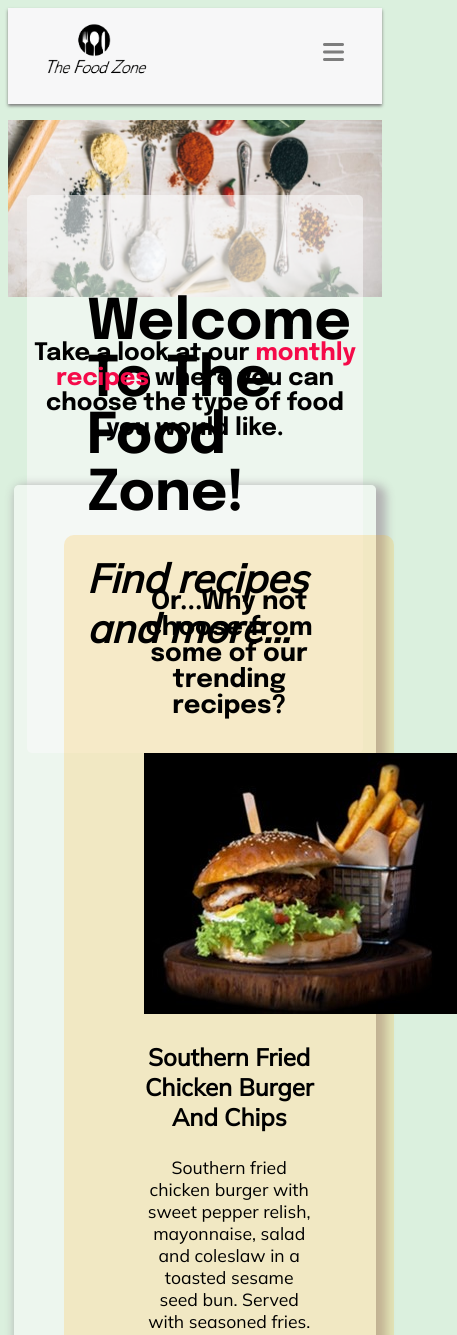
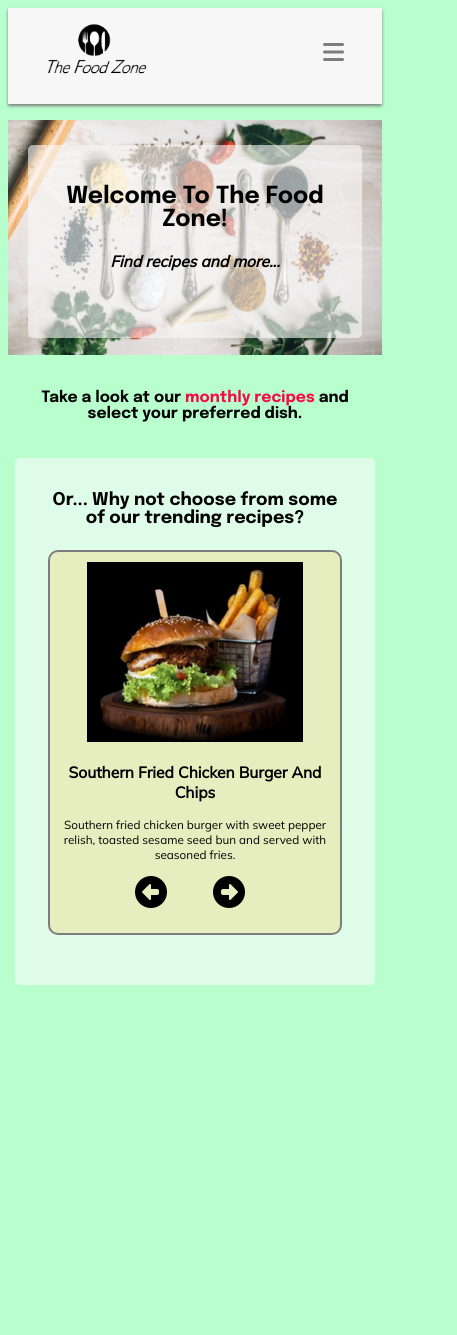
Before and after one commit to LivBurton/JS-recipes, a plain HTML site: page index.html in a window 390 px wide. Shown: the top 1335 px of the page, 457 px wide, since content can reach past the window. After the commit the page ends 1025 px from the top, so only its background shows below. Drawn offline with Linux system fonts and the light colour scheme.

Commit message:
Case seneitive images

```diff
--- a/data.js
+++ b/data.js
@@ -1,15 +1,15 @@
 let recipes = [
 	{
 		name: "southern fried chicken burger and chips",
-		description: "Southern fried chicken burger with sweet pepper relish, mayonnaise, salad and coleslaw in a toasted sesame seed bun. Served with seasoned fries.",
-		img: "images/chick-chips.JPG",
+		description: "Southern fried chicken burger with sweet pepper relish, toasted sesame seed bun and served with seasoned fries.",
+		img: "images/chick-chips.jpg",
 		selection: "meat",
 		trending: "yes",
 	},
 	{
 		name: "beef curry",
 		description: "Delicious beef curry with a mixture of spices.",
-		img: "images/curry.JPG",
+		img: "images/curry.jpg",
 		selection: "meat",
 		trending: "no",
 	},
@@ -17,84 +17,84 @@ let recipes = [
 	{
 		name: "butternut squash soup",
 		description: "A creamy and tasty soup with toasted seed and homemade bread.",
-		img: "images/soup.JPG",
+		img: "images/soup.jpg",
 		selection: "vegetarian",
 		trending: "yes",
 	},
 	{
 		name: "chicken pesto tagliatelle",
-		description: "Roasted chicken with taglietelle and pesto.",
-		img: "images/chick-pasta.JPG",
+		description: "Roasted chicken with tagliatelle and pesto.",
+		img: "images/chick-pasta.jpg",
 		selection: "meat",
 		trending: "yes",
 	},
 	{
 		name: "meatballs and spaghetti",
-		description: "Delicious beef meatballs with olives and parmesan with a twist!",
-		img: "images/meatballs.JPG",
+		description: "Delicious beef meatballs with olives and parmesan.",
+		img: "images/meatballs.jpg",
 		selection: "meat",
 		trending: "no",
 	},
 	{
 		name: "paella",
 		description: "Full of flavour, look no further for a great paella recipe!",
-		img: "images/paella.JPG",
+		img: "images/paella.jpg",
 		selection: "fish",
 		trending: "no",
 	},
 	{
 		name: "teriyaki prawn noodles",
 		description: "Sticky and sweet quick and healthy stir fry.",
-		img: "images/prawns.JPG",
+		img: "images/prawns.jpg",
 		selection: "fish",
 		trending: "no",
 	},
 	{
 		name: "peppercorn salmon",
 		description: "Pan-seared salmon in a rich, creamy peppercorn and paprika sauce.",
-		img: "images/salmon.JPG",
+		img: "images/salmon.jpg",
 		selection: "fish",
 		trending: "no",
 	},
 	{
 		name: "artichoke pizza",
 		description: "An extra tasty vegetarian pizza with roasted vegetables.",
-		img: "images/pizza.JPG",
+		img: "images/pizza.jpg",
 		selection: "vegetarian",
 		trending: "no",
 	},
 	{
 		name: "moroccan chickpeas",
 		description: "Full of Moroccan flavours, dates and chickpeas with fragrant, spiced rice.",
-		img: "images/chickpeas.JPG",
+		img: "images/chickpeas.jpg",
 		selection: "vegetarian",
 		trending: "no",
 	},
 	{
 		name: "berry mousse sundae",
 		description: "Creamy, sweet and tangy fruit flavours with our delicious sundae.",
-		img: "images/berry.JPG",
+		img: "images/berry.jpg",
 		selection: "dessert",
 		trending: "yes",
 	},
 	{
 		name: "chocolate cheesecake",
 		description: "For all choclate lovers with a rich and crunchy base.",
-		img: "images/cheesecake.JPG",
+		img: "images/cheesecake.jpg",
 		selection: "dessert",
 		trending: "no",
 	},
 	{
 		name: "assorted chocolate shortbreads",
 		description: "Different flavoured chocolate truffle topped shortbreads.",
-		img: "images/chocolate.JPG",
+		img: "images/chocolate.jpg",
 		selection: "dessert",
 		trending: "no",
 	},
 	{
 		name: "blueberry pancakes",
 		description: "Soft blueberry pancakes with infused syrup.",
-		img: "images/pancakes.JPG",
+		img: "images/pancakes.jpg",
 		selection: "dessert",
 		trending: "no",
 	},
--- a/index.html
+++ b/index.html
@@ -19,7 +19,7 @@
 		<nav>
 			<div class="nav-center">
 				<div class="nav-header">
-					<img src="images/logo-mobile.PNG" alt="logo" class="logo">
+					<img src="images/logo-mobile.png" alt="logo" class="logo">
 					<button type="button" class="nav-btn">
 						<i class="fas fa-bars"></i>
 					</button>
@@ -50,18 +50,19 @@
 
 	<main>
 		<section class="introduction">
-			<h3>Take a look at our <a href="monthly.html"> monthly recipes</a> where you can choose the type of food you would like.</h3>
+			<h3>Take a look at our <a href="monthly.html"> monthly recipes</a> and select your preferred dish.</h3>
 		</section>
 
 		<section class="trending-recipes">
+				<h4>Or... Why not choose from some of our trending recipes?</h4>
+
 			<div class="inner-container">
-				<h4>Or...Why not choose from some of our trending recipes?</h4>
 				<article class="top-item">
 					<div class="top-img-container">
-						<img id="top-img" src="images/chick-chips.JPG" alt="fried chicken burger and chips">
+						<img id="top-img" src="images/chick-chips.jpg" alt="fried chicken burger and chips">
 					</div>
 					<h3 id="top-title">southern fried chicken burger and chips</h3>
-					<p id="top-description">Juicy Southern fried chicken burger with sweet pepper relish, mayonnaise, salad and coleslaw in a toasted sesame seed bun. Serve along with our moreish crispy and seasoned fries!</p>
+					<p id="top-description">Southern fried chicken burger with sweet pepper relish, toasted sesame seed bun and served with seasoned fries.</p>
 
 					<div class="btn-trending">
 						<button type="button" class="prev-btn"><i class="fas fa-arrow-alt-circle-left"></i></button>
--- a/style.css
+++ b/style.css
@@ -1,85 +1,85 @@
 /* Global variables */
-:root{
+:root {
 	--c-grey-green1: hsl(173, 30%, 95%);
 	--c-grey-lightest: hsl(208, 4%, 97%);
 	--c-grey-mid: hsl(127, 0%, 49%);
 	--c-grey-light: hsl(127, 0%, 70%);
 	--c-green-lightest: hsl(127, 40%, 90%);
+	--c-green-light: hsl(138, 100%, 86%);
 	--c-yellow-mid: hsl(52, 100%, 54%);
+	--c-yellow-light: hsl(52, 100%, 80%);
 	--c-red-pink: hsl(344, 92%, 50%);
-
 }
 
 html {
 	font-size: 100%;
 }
 
-
 *,
-::after
-::before{
+::after::before {
 	margin: 0;
 	padding: 0;
 	box-sizing: border-box;
 }
 
-body{
+body {
 	font-family: 'Epilogue', sans-serif;
-	background: var(--c-green-lightest);
-
+	background: var(--c-green-light);
 }
 
-ul{
+ul {
 	list-style-type: none;
 }
 
-a{
+a {
 	text-decoration: none;
 }
 
 h1 {
 	text-transform: capitalize;
-}
-h1{
 	font-size: 3.5rem;
 	margin-top: 15px;
 	margin-bottom: 10px;
-	padding: 100px 10px 10px 60px;
+	padding: 60px 10px 10px 60px;
 }
 
-h2{
+h2 {
 	font-size: 2.5rem;
 	margin-top: 0px;
-	padding: 10px 10px 100px 60px;
+	padding: 10px 10px 60px 60px;
+	/* background-color: orange; */
 }
-.title-box h2{
+
+.title-box h2 {
 	font-family: 'Mulish', sans-serif;
 	font-style: italic;
 }
-h3{
+
+h3 {
 	font-size: 1.5rem;
 }
 
-h4{
+h4 {
 	font-size: 1.6rem;
 	font-weight: bold;
 }
 
 /* NAVBAR */
-nav{
-	background:var(--c-grey-lightest);
+nav {
+	background: var(--c-grey-lightest);
 	/* box-shadow: green; */
 	box-shadow: 0px 2px 3px 0px var(--c-grey-mid);
 	/* height:85px; */
 }
-.nav-header{
-	display:flex;
+
+.nav-header {
+	display: flex;
 	align-items: center;
 	justify-content: space-between;
 	/* padding: 0.3rem; */
 }
 
-.nav-btn{
+.nav-btn {
 	font-size: 1.5rem;
 	color: var(--c-grey-mid);
 	background: transparent;
@@ -89,52 +89,53 @@ nav{
 	margin-right: 30px;
 	margin-top: 10px;
 }
-.nav-btn:hover{
+
+.nav-btn:hover {
 	color: var(--c-red-pink);
 	font-size: 2rem;
 }
 
-.logo{
+.logo {
 	height: 65px;
 	padding: 15px 0 0 25px;
 }
 
-.menu a{
+.menu a {
 	color: black;
 	font-size: 1rem;
-	text-transform:uppercase;
+	text-transform: uppercase;
 	font-family: 'Mulish', sans-serif;
 	display: block;
 	padding: 0.5rem 1rem;
 }
 
-.menu a:hover{
+.menu a:hover {
 	background: var(--c-grey-green1);
 	color: var(--c-yellow-mid);
 	padding-left: 1.5rem;
 }
 
-.menu li{
-	padding: 0 1rem;
+.menu li {
+	padding: 0 0.8rem;
 }
 
 /* icons not shown on smaller screens */
-.icons{
+.icons {
 	display: none;
 }
 
-.menu{
-	height:0;
+.menu {
+	height: 0;
 	overflow: hidden;
+}
 
-}
 /* toggle class to be added in JS to show menu on click*/
-.show-menu{
+.show-menu {
 	height: 10rem;
 }
 
-@media only screen and (min-width: 768px){
-	.nav-center{
+@media only screen and (min-width: 768px) {
+	.nav-center {
 		max-width: 1170px;
 		margin: 0 auto;
 		display: flex;
@@ -142,142 +143,271 @@ nav{
 		justify-content: space-between;
 		padding: 0.8rem;
 	}
-	.nav-header{
-		padding:0;
+
+	.nav-header {
+		padding: 0;
 	}
-	.nav-btn{
+
+	.nav-btn {
 		display: none;
 	}
-	.logo{
+
+	.logo {
 		padding: 0;
 	}
-	.menu{
-		height:auto;
+
+	.menu {
+		height: auto;
 		display: flex;
 	}
-	.menu a{
+
+	.menu a {
 		padding: 0;
 		margin: 0 0.5rem;
 	}
-	.menu a:hover{
+
+	.menu a:hover {
 		padding: 0;
 		background: transparent;
 	}
-	.icons{
+
+	.icons {
 		display: flex;
 	}
-	.icons a{
+
+	.icons a {
 		margin: 0 0.8rem;
 		color: black;
 	}
-	.icons a:hover{
+
+	.icons a:hover {
 		color: var(--c-red-pink);
 	}
 }
 
 /* MAIN */
-.hero{
-background-image: url("images/hero.JPG");
-background-size:cover;
+.hero {
+	background-image: url("images/hero.jpg");
+	background-size: cover;
 	height: 30vw;
-background-position:center;
+	background-position: center;
 	margin-top: 15px;
-padding-top: 60px;
+	padding: 30px 50px;
+	/* padding-left: 50px; */
 }
-.title-box{
+
+.title-box {
 	background-color: hsla(148, 0%, 98%, 0.6);
-	width: 90%;
+	/* width: 90%; */
 	/* margin-left: 40px; */
 	margin: auto;
 	border-radius: 5px;
+}
 
-}
-.introduction h3{
+.introduction h3 {
 	text-align: center;
 	padding: 20px;
 }
-.introduction a{
+
+.introduction a {
 	color: var(--c-red-pink);
 }
-.trending-recipes{
+
+.trending-recipes {
 	background-color: hsla(148, 0%, 98%, 0.6);
 	box-shadow: 5px 5px 10px 5px var(--c-grey-light);
-	width: 70%;
+	width: 55%;
 	text-align: center;
 	border-radius: 5px;
 	margin: auto;
 	margin-bottom: 70px;
-	padding: 50px 50px;
+	padding: 10px 30px 50px 30px;
 }
-.inner-container{
+
+.inner-container {
 	background-color: hsla(40, 100%, 54%, 0.2);
 	/* box-shadow: 0px 5px 5px 0px hsl(40, 100%, 54%); */
+	border: 2px var(--c-grey-mid) solid;
 	border-radius: 10px;
 	width: 65%;
 	margin: auto;
-	padding: 20px 80px;
+	padding: 30px 40px 10px 40px;
 }
 
-.top-item p{
+.trending-recipes h4 {
+	font-size: 1.3rem;
+}
+
+#top-img {
+	width: 80%;
+}
+
+.top-item p {
 	font-family: 'Mulish', sans-serif;
 	font-size: 1.1rem;
+	/* margin-bottom: 20px; */
+	/* background-color: blue; */
 }
-.top-item h3{
+
+.top-item h3 {
 	font-family: 'Mulish', sans-serif;
 	font-weight: bold;
+		text-transform: capitalize;
+	/* background-color: orange; */
+	/* margin-bottom: 20px; */
 }
 
-.hero-recipes{
-	background-image: url("images/hero-recipes.JPG");
+.hero-recipes {
+	background-image: url("images/hero-recipes.jpg");
 	background-size: cover;
 	height: 30vw;
 	margin-top: 15px;
-	padding-top: 60px;
-	background-position: bottom;
+	padding: 30px 50px;
+	background-position: center;
 }
 
-#top-title{
-	text-transform: capitalize;
+#top-title {
+
 }
-.prev-btn{
+
+.prev-btn {
 	transition: all 1s linear;
 }
 
-.animate{
+.animate {
 	animation: fadeIn ease 1s;
 }
+
 @keyframes fadeIn {
-0% {opacity:0;}
-100% {opacity:1;}
+	0% {
+		opacity: 0;
 	}
 
-.btn-trending button{
+	100% {
+		opacity: 1;
+	}
+}
+
+.btn-trending button {
 	font-size: 3rem;
-	margin: 20px;
+	margin: 0 20px 20px 20px;
 	border: none;
 	background-color: transparent;
 }
 
+
+@media only screen and (max-width: 1024px) {
+	.title-box h1 {
+		font-size: 2.5rem;
+		padding-top: 50px;
+		padding-left: 40px;
+	}
+
+	.title-box h2 {
+		font-size: 2rem;
+		padding-bottom: 30px;
+		padding-left: 40px;
+	}
+
+ .introduction h3 {
+	 font-size: 1.2rem;
+	}
+
+	.trending-recipes h4{
+		font-size: 1.2rem;
+	}
+
+	.top-item h3{
+font-size: 1.2rem;
+	}
+
+	.top-item p{
+		font-size: 1rem;
+	}
+	.btn-trending button {
+		font-size: 2rem;
+		margin: 0 20px 10px 10px;
+		border: none;
+		background-color: transparent;
+
+	}
+	.btn-trending{
+		margin: auto;
+		/* background-color: pink; */
+
+
+	}
+
+}
+
+@media only screen and (max-width: 768px){
+	.hero, .hero-recipes{
+
+		height: 55vw;
+		/* margin-top: 8px; */
+		padding: 10px 20px;
+		background-position: center;
+	}
+	.title-box{
+		text-align: center;
+		height: 90%;
+	}
+	.title-box h1{
+		font-size: 6vw;
+		padding:40px 10px 0 10px;
+	}
+	.title-box h2{
+		font-size: 4vw;
+		padding: 10px 10px;
+	}
+	.introduction h3{
+		font-size: 4vw;
+	}
+
+	.trending-recipes{
+		width: 80%;
+		box-shadow: none;
+		margin-bottom: 40px;
+		/* padding: 10px 30px 50px 30px; */
+	}
+	.trending-recipes h4{
+		font-size: 4.5vw;
+	}
+
+	.top-item p{
+		font-size: 3vw;
+	}
+	.top-item h3{
+		font-size: 4vw;
+	}
+	.inner-container {
+		/* background-color: hsla(40, 100%, 54%, 0.2); */
+			/* border: 2px var(--c-grey-mid) solid; */
+		/* border-radius: 10px; */
+		width: 90%;
+		margin: auto;
+		padding: 10px;
+	}
+}
 /*------------------------------------------------------ */
 /* CSS FOR MONTHLY.HTML */
 /* ----------------------------------------------------- */
-
-.monthly-recipes h2{
+.monthly-recipes h2 {
 	color: var(--c-red-pink);
+	font-size: 1.8rem;
 	text-align: center;
 	margin-top: 50px;
-	padding-bottom: 30px;
+	padding-bottom: 15px;
 }
 
-
-.recipe-section{
+.recipe-section {
 	display: flex;
-	justify-content:space-around;
+	justify-content: space-around;
 	flex-wrap: wrap;
 	margin-bottom: 50px;
 }
 
-.each-recipe{
+.each-recipe {
 	width: 20%;
 	padding: 30px;
 	text-align: center;
@@ -285,37 +415,66 @@ transition: all 1s linear;
 	box-shadow: 5px 3px 10px 0px var(--c-grey-light);
 	border-radius: 5px;
 	margin: 40px 20px;
-			/* display: flex; */
-/* flex-direction: column; */
-
-/* justify-content: flex-start; */
-/* margin:0; */
 	width: 300px;
 	flex-wrap: wrap;
 }
-.each-recipe h3, .each-recipe p{
+
+.each-recipe h3, .each-recipe p {
 	font-family: 'Mulish', sans-serif;
 }
-.each-recipe h3{
+
+.each-recipe h3 {
 	text-transform: capitalize;
 	font-weight: bold;
 }
 
-.btns-div{
+.btns-div {
 	display: flex;
 	justify-content: center;
-	padding-bottom: 30px;
+	/* padding-bottom: 10px; */
 	margin-top: 0;
 	padding-top: 0;
 }
 
-.btns-div button{
-	font-family: 'Epilogue', sans-serif;
+.btns-div button {
+	font-family: 'Mulish', sans-serif;
 	font-size: 1.1rem;
 	font-weight: bold;
 	text-transform: capitalize;
 	text-align: center;
 	width: 150px;
-	padding: 10px 25px;
-	margin: 0 10px;
+	padding: 10px 20px;
+	margin: 0 15px;
+	border-radius: 50px;
+	outline: none;
 }
+
+.btns-div button:hover {
+	background-color: var(--c-yellow-light);
+	box-shadow: 0px 0px 10px 2px var(--c-grey-mid);
+	transition: all 0.4s ease 0s;
+}
+
+@media only screen and (max-width: 768px){
+	.monthly-recipes h2{
+		font-size: 1.1rem;
+		margin: 10px 0 0 0;
+		padding-bottom: 0;
+		background-color: orange;
+	}
+
+	.btns-div{
+		display: flex;
+		flex-wrap: wrap;
+		margin: 10px 0;
+		background-color: pink;
+
+	}
+
+	.btns-div button{
+			font-size: 0.8rem;
+			margin: 8px 8px;
+			padding: 8px 0px;
+			width: 100px;
+	}
+}
```
Also changed, not shown: monthly.html (+2 -2 lines). Lines whose indentation alone changed are shown as unchanged.
